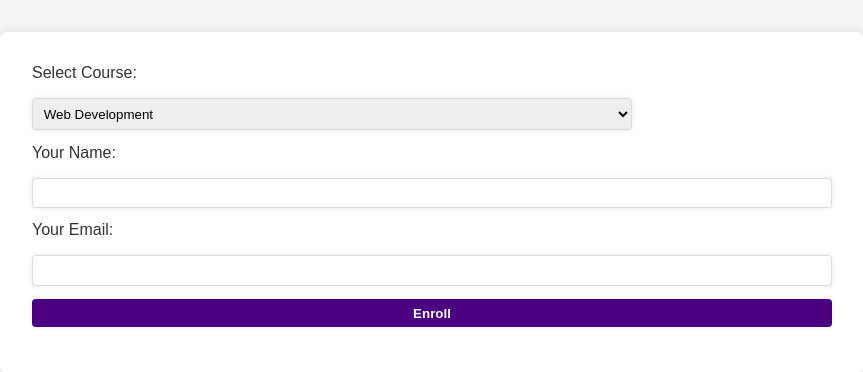
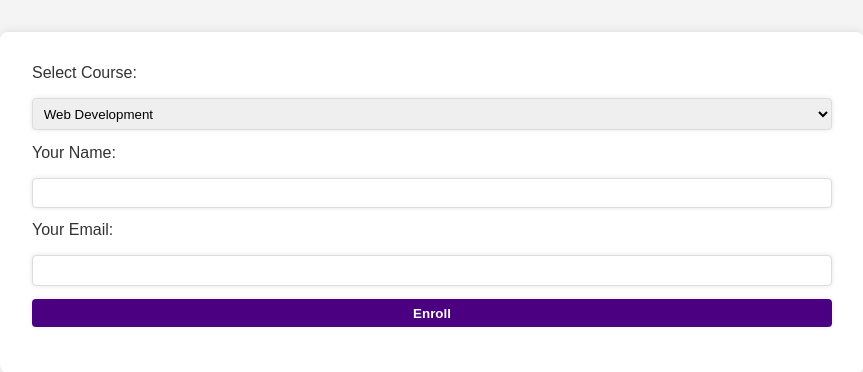
Before and after one commit to ijpalpha/TII, a Flask app: page /enroll in a window 1280 px wide. Shown: the part 185-557 px from the top of the page, without its empty margins (208-1071 px from the left). Run offline with Flask 2, Linux system fonts and the light colour scheme.

Commit message:
Update styles.css

```diff
--- a/static/css/styles.css
+++ b/static/css/styles.css
@@ -145,7 +145,6 @@ button[type="submit"]:hover {
     border-radius: 4px;
     box-shadow: 0 0 5px rgba(0, 0, 0, 0.1);
     width: 100%;
-    max-width: 600px;
 }
 
 #course option {
```
